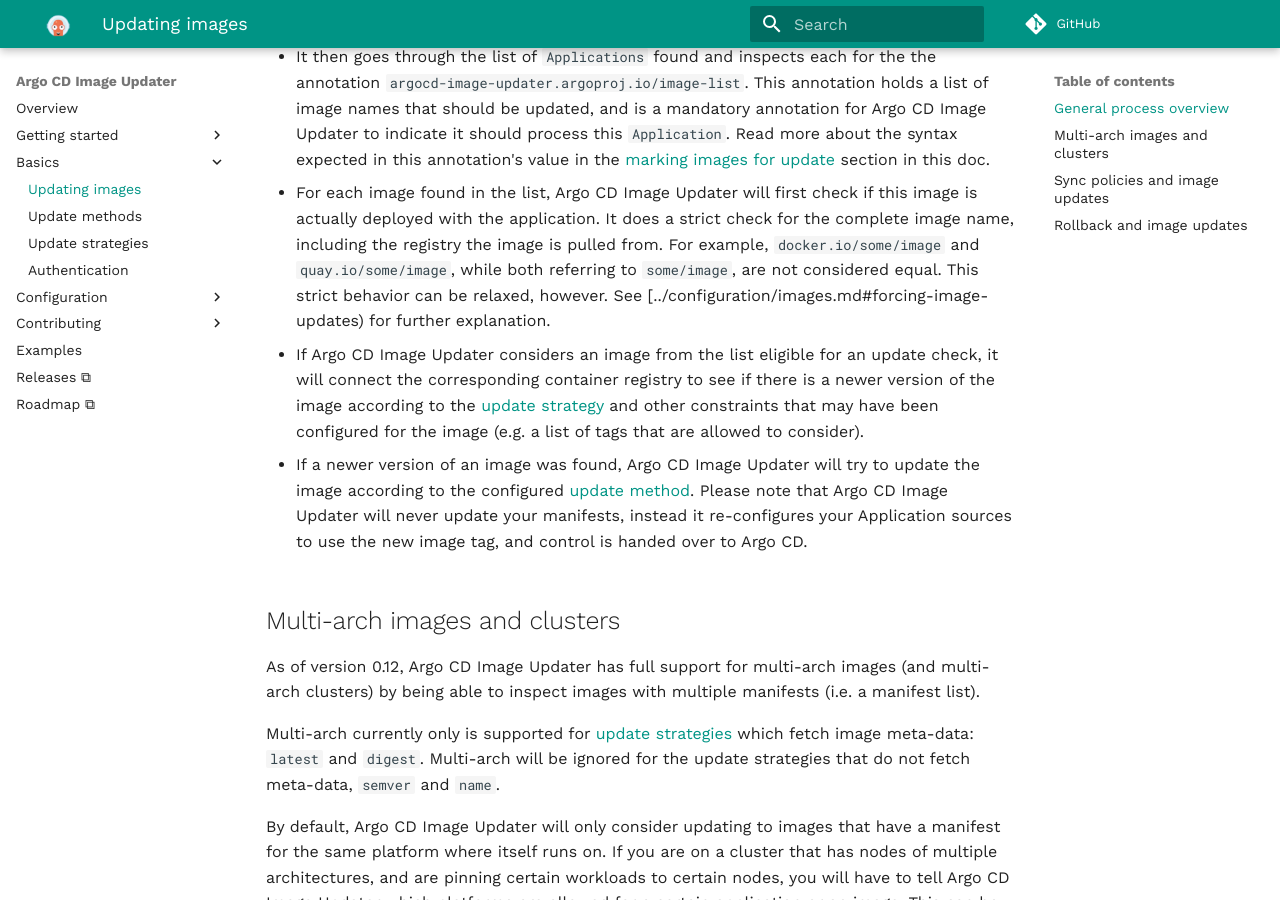
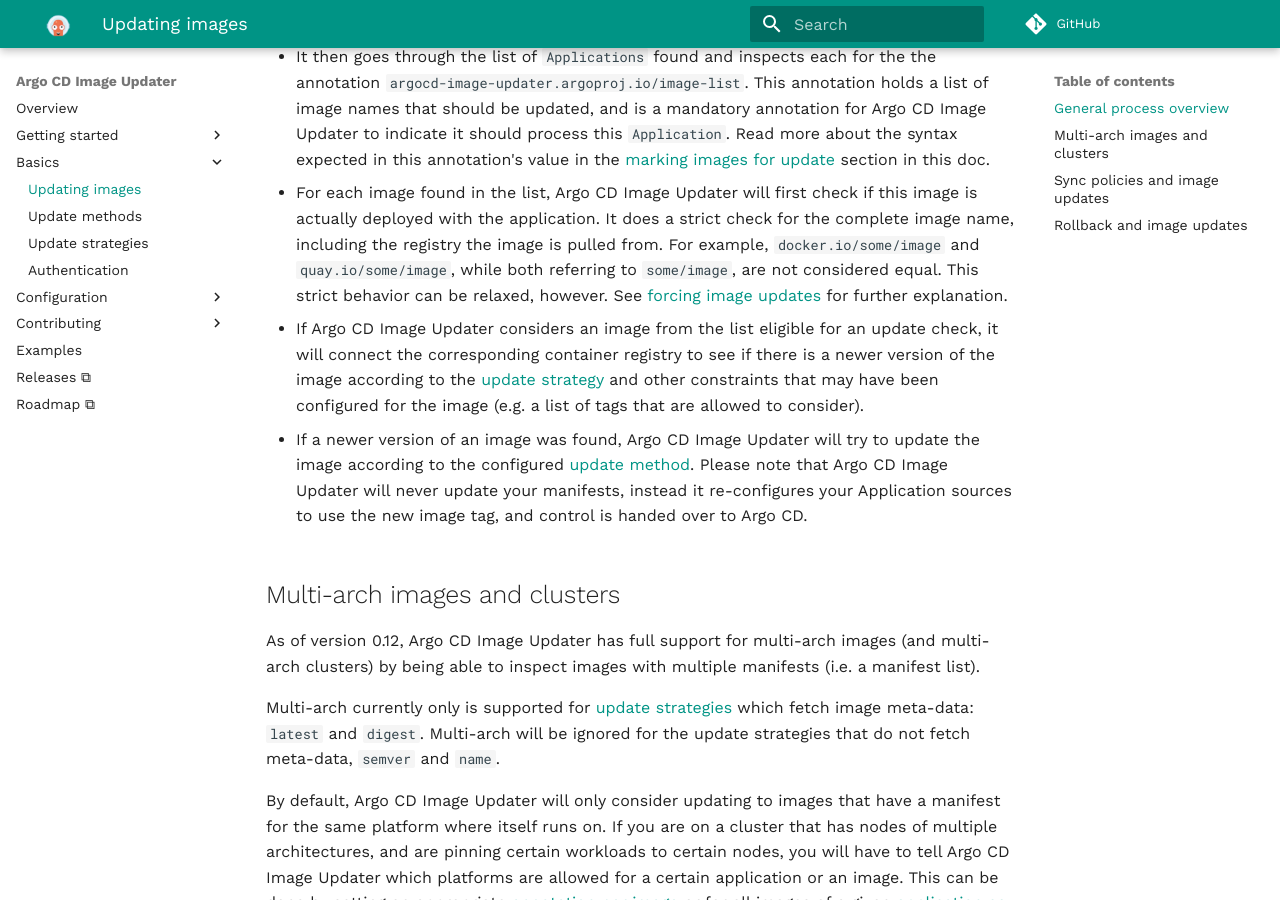
Before and after one commit to argoproj-labs/argocd-image-updater, an MkDocs documentation site: the page built from docs/basics/update.md, in a window 1280 px wide and 900 px high, scrolled down 439 px. Built offline with MkDocs 1.6.1 and Material for MkDocs 9.7.7, drawn with Linux system fonts in a browser that asks for light colours; comment, search, counter and statistics services are not loaded.

Commit message:
Update docs
Signed-off-by: Ileriayo Adebiyi <ileriayoadebiyi@gmail.com>

```diff
--- a/docs/basics/update.md
+++ b/docs/basics/update.md
@@ -26,7 +26,7 @@ The workflow of Argo CD Image Updater can be described as follows:
   check for the complete image name, including the registry the image is
   pulled from. For example, `docker.io/some/image` and `quay.io/some/image`,
   while both referring to `some/image`, are not considered equal. This strict
-  behavior can be relaxed, however. See [../configuration/images.md#forcing-image-updates) for
+  behavior can be relaxed, however. See [forcing image updates](../configuration/images.md#forcing-image-updates) for
   further explanation.
 
 * If Argo CD Image Updater considers an image from the list eligible for an
```
